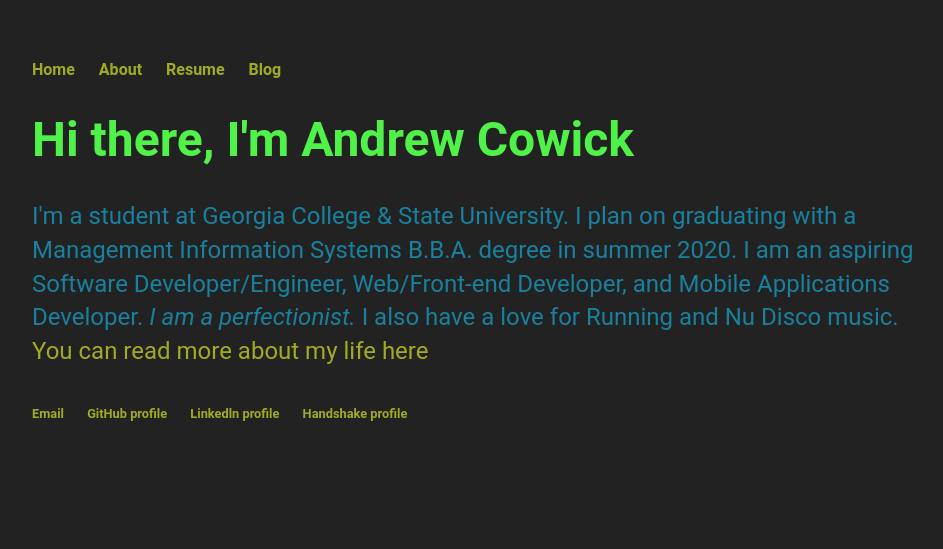
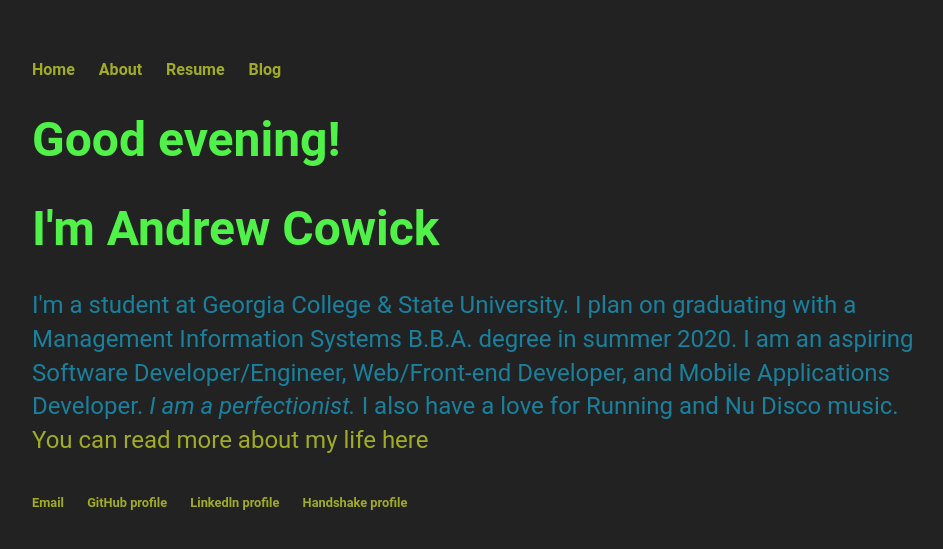
Before and after one commit to acow19/acow19.github.io, a Jekyll site: the page built from index.html, in a window 1280 px wide. Shown: the top 549 px of the page, without its empty margins (160-1103 px from the left). Built offline with Jekyll 4.4.1, drawn with Linux system fonts in a browser that asks for light colours; some of the changed lines change nothing that is shown.

Commit message:
Attempt to add a script to give a greeting on the homepage.

```diff
--- a/index.html
+++ b/index.html
@@ -2,11 +2,29 @@
 layout: default
 title: Andrew Cowick, Aspiring Professional Programmer
 ---
-<div class="blurb">
-	<h1>Hi there, I'm Andrew Cowick</h1>
-	<p>I'm a student at Georgia College & State University. I plan on graduating with a Management Information Systems B.B.A. degree in summer 2020.
-	I am an aspiring Software Developer/Engineer, Web/Front-end Developer, and Mobile Applications Developer.
-	<em>I am a perfectionist.</em>
-	I also have a love for Running and Nu Disco music.
-	<a href="/about">You can read more about my life here</a></p>
-</div><!-- /.blurb -->
+    <div class="blurb">
+        <script>
+            var today = new Date();
+            var hourNow = today.getHours();
+            var greeting;
+
+            if (hourNow > 18) {
+                greeting = "Good evening!";
+            } else if (hourNow > 12) {
+                greeting = "Good afternoon!";
+            } else if (hourNow > 0) {
+                greeting = "Good morning!";
+            } else {
+                greeting = "Welcome!";
+            }
+            document.write('<h1>' + greeting + '</h1>');
+        </script>
+        <h1>I'm Andrew Cowick</h1>
+        <p>
+            I'm a student at Georgia College & State University. I plan on graduating with a Management Information Systems B.B.A. degree in summer 2020.
+            I am an aspiring Software Developer/Engineer, Web/Front-end Developer, and Mobile Applications Developer.
+            <em>I am a perfectionist.</em>
+            I also have a love for Running and Nu Disco music.
+            <a href="/about">You can read more about my life here</a>
+        </p>
+    </div><!-- /.blurb -->
```
